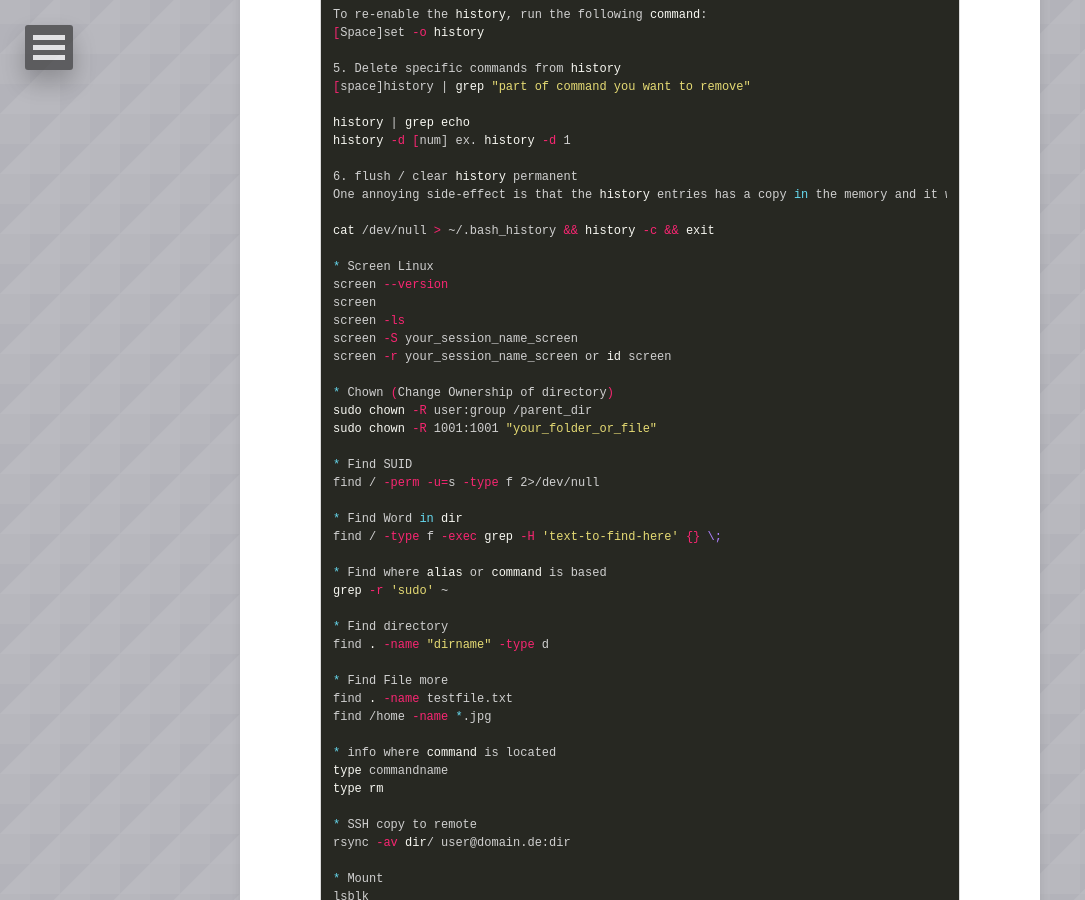
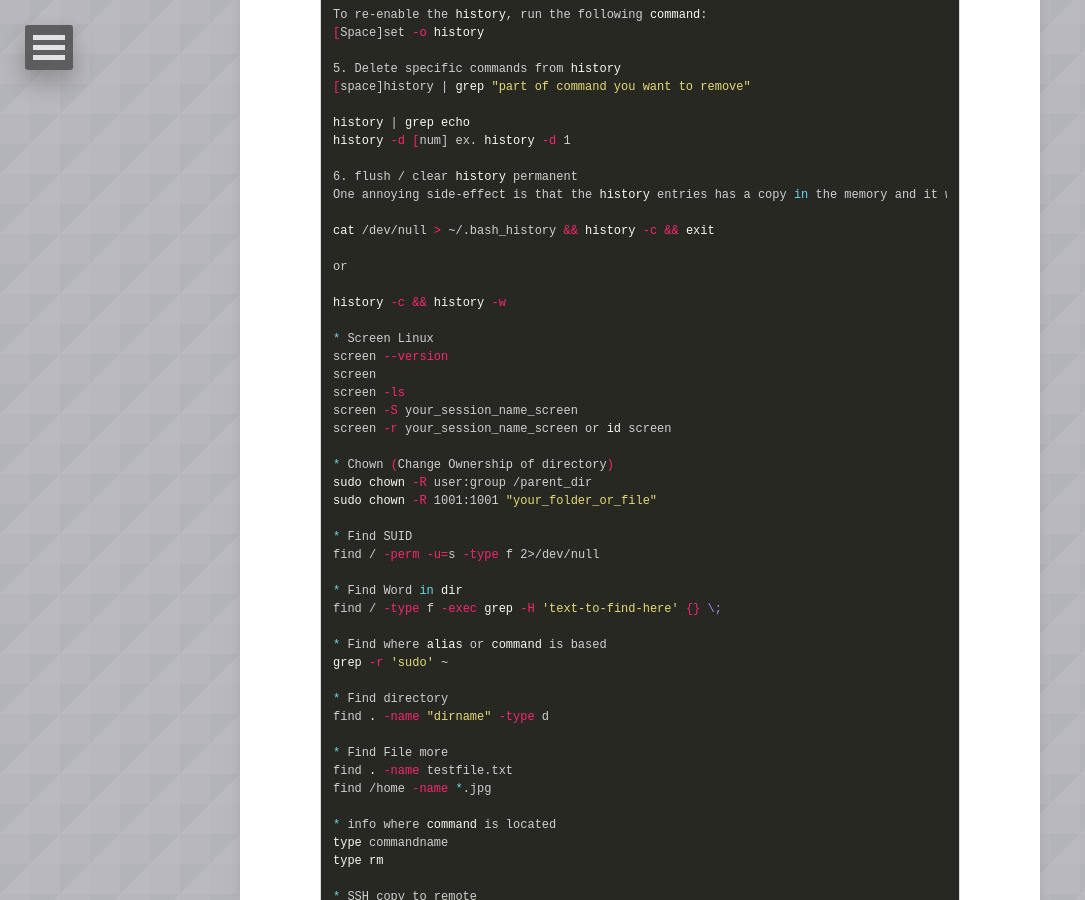
Before and after one commit to danigunawan/danigunawan.github.io, a Jekyll site: the page built from _posts/2022-11-07-cheatsheet-linux.md, in a window 1280 px wide and 900 px high, scrolled down 8166 px. Shown: the whole window, without its empty margins (0-1085 px from the left). Built offline with Jekyll 4.4.1, drawn with Linux system fonts in a browser that asks for light colours; nearby versions of some CDN libraries; comment, search, counter and statistics services are not loaded.

Commit message:
[ADD POSTING]

```diff
--- a/_posts/2022-11-07-cheatsheet-linux.md
+++ b/_posts/2022-11-07-cheatsheet-linux.md
@@ -460,6 +460,10 @@ One annoying side-effect is that the history entries has a copy in the memory an
 
 cat /dev/null > ~/.bash_history && history -c && exit
 
+or
+
+history -c && history -w
+
 * Screen Linux
 screen --version
 screen
```
